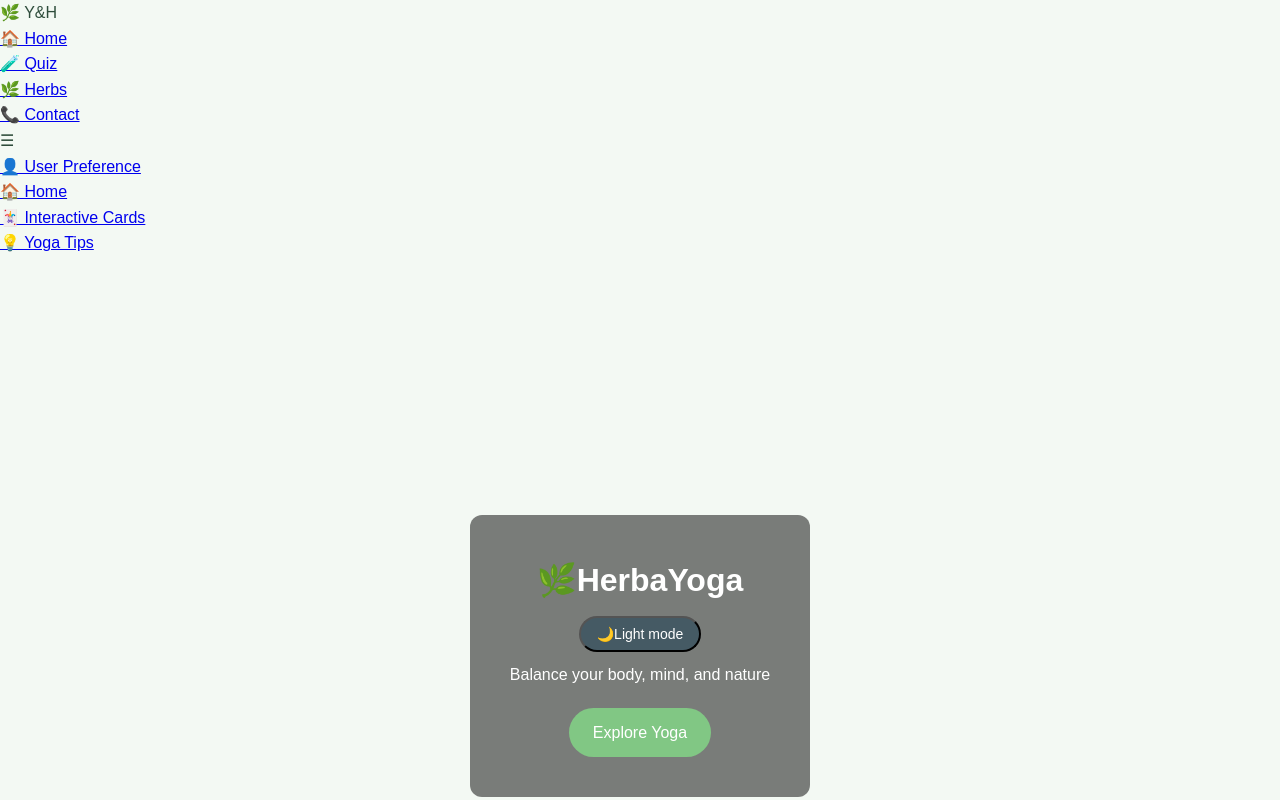
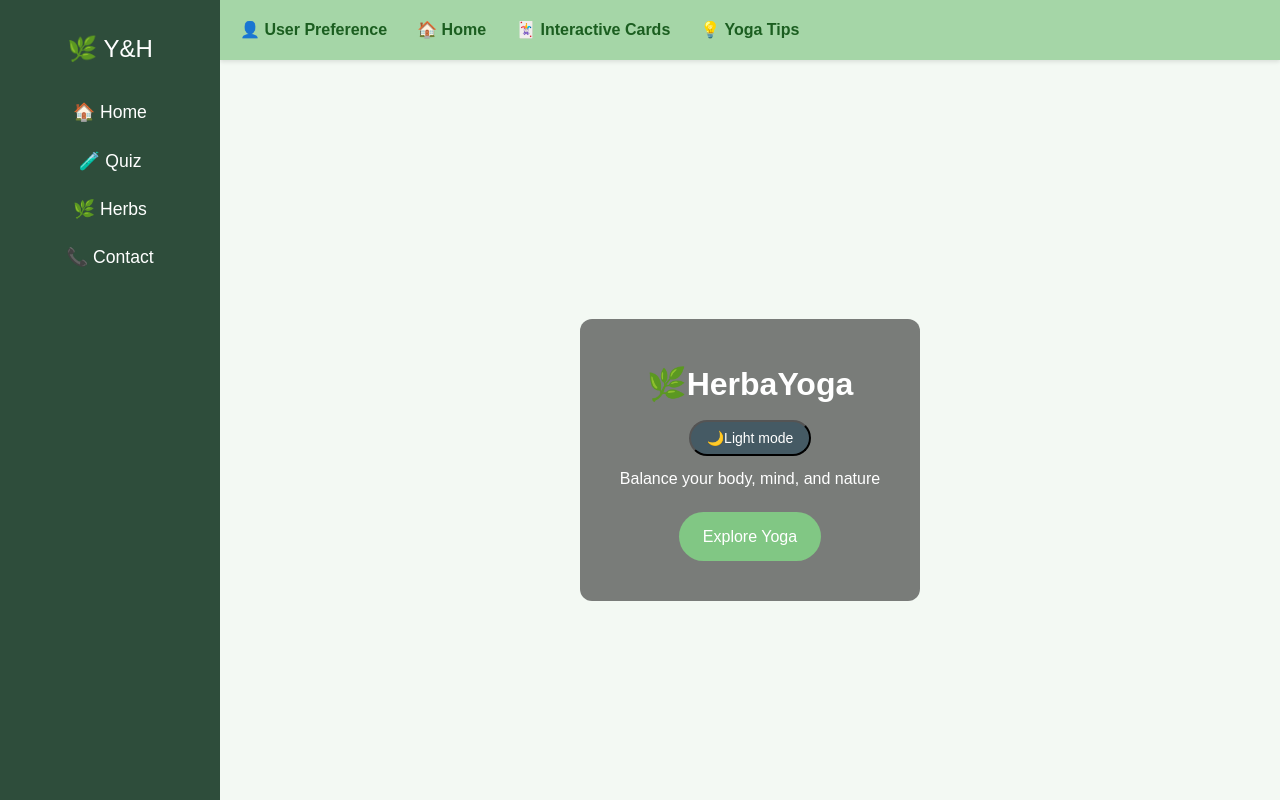
Before and after one commit to ethanoicacid09/herba_yoga, a plain HTML site: page index.html in a window 1280 px wide. Shown: the top 800 px of the page. Drawn offline with Linux system fonts and the light colour scheme; a web font is replaced by a local one.

Commit message:
Update style.css

```diff
--- a/style.css
+++ b/style.css
@@ -115,3 +115,133 @@ body.dark-mode {
   animation: slideIn 1s ease-out forwards;
   opacity: 0; /* Start hidden until animation */
 }
+/* Sidebar */
+.sidebar {
+  position: fixed;
+  top: 0;
+  left: 0;
+  width: 220px;
+  height: 100%;
+  background-color: #2e4d3b;
+  padding-top: 30px;
+  z-index: 1000;
+  transition: transform 0.3s ease;
+}
+
+.sidebar .logo {
+  text-align: center;
+  color: white;
+  font-size: 1.5em;
+  margin-bottom: 30px;
+}
+
+.sidebar .menu {
+  list-style: none;
+  padding: 0;
+  text-align: center;
+}
+
+.sidebar .menu li {
+  margin: 20px 0;
+}
+
+.sidebar .menu a {
+  color: white;
+  text-decoration: none;
+  font-size: 1.1em;
+  transition: color 0.3s;
+}
+
+.sidebar .menu a:hover {
+  color: #a5d6a7;
+}
+
+/* Adjust main content to avoid sidebar overlap */
+body {
+  margin-left: 220px;
+}
+
+/* Hamburger icon (for small screens) */
+.hamburger {
+  display: none;
+  font-size: 30px;
+  cursor: pointer;
+  position: fixed;
+  top: 20px;
+  left: 20px;
+  z-index: 2000;
+}
+
+/* Responsive: Hide sidebar on small screens */
+@media (max-width: 768px) {
+  .sidebar {
+    transform: translateX(-100%);
+  }
+
+  body.sidebar-open .sidebar {
+    transform: translateX(0);
+  }
+
+  .hamburger {
+    display: block;
+  }
+
+  body {
+    margin-left: 0;
+  }
+}
+
+
+/* Top horizontal bar */
+.topbar {
+  position: fixed;
+  top: 0;
+  left: 220px; /* aligns next to sidebar */
+  right: 0;
+  height: 60px;
+  background-color: #a5d6a7;
+  display: flex;
+  align-items: center;
+  z-index: 999;
+  box-shadow: 0 2px 4px rgba(0,0,0,0.1);
+}
+
+.top-menu {
+  display: flex;
+  list-style: none;
+  margin-left: 20px;
+  gap: 30px;
+}
+
+.top-menu li a {
+  text-decoration: none;
+  color: #1b5e20;
+  font-weight: 600;
+  transition: color 0.3s;
+}
+
+.top-menu li a:hover {
+  color: #33691e;
+}
+
+/* Adjust body content for topbar */
+body {
+  margin-left: 220px;
+  padding-top: 60px; /* make space for topbar */
+}
+
+/* Responsive fix: sidebar open on small screen */
+@media (max-width: 768px) {
+  .topbar {
+    left: 0;
+  }
+
+  body.sidebar-open .topbar {
+    left: 220px;
+  }
+
+  body {
+    padding-top: 60px;
+    margin-left: 0;
+  }
+}
```
